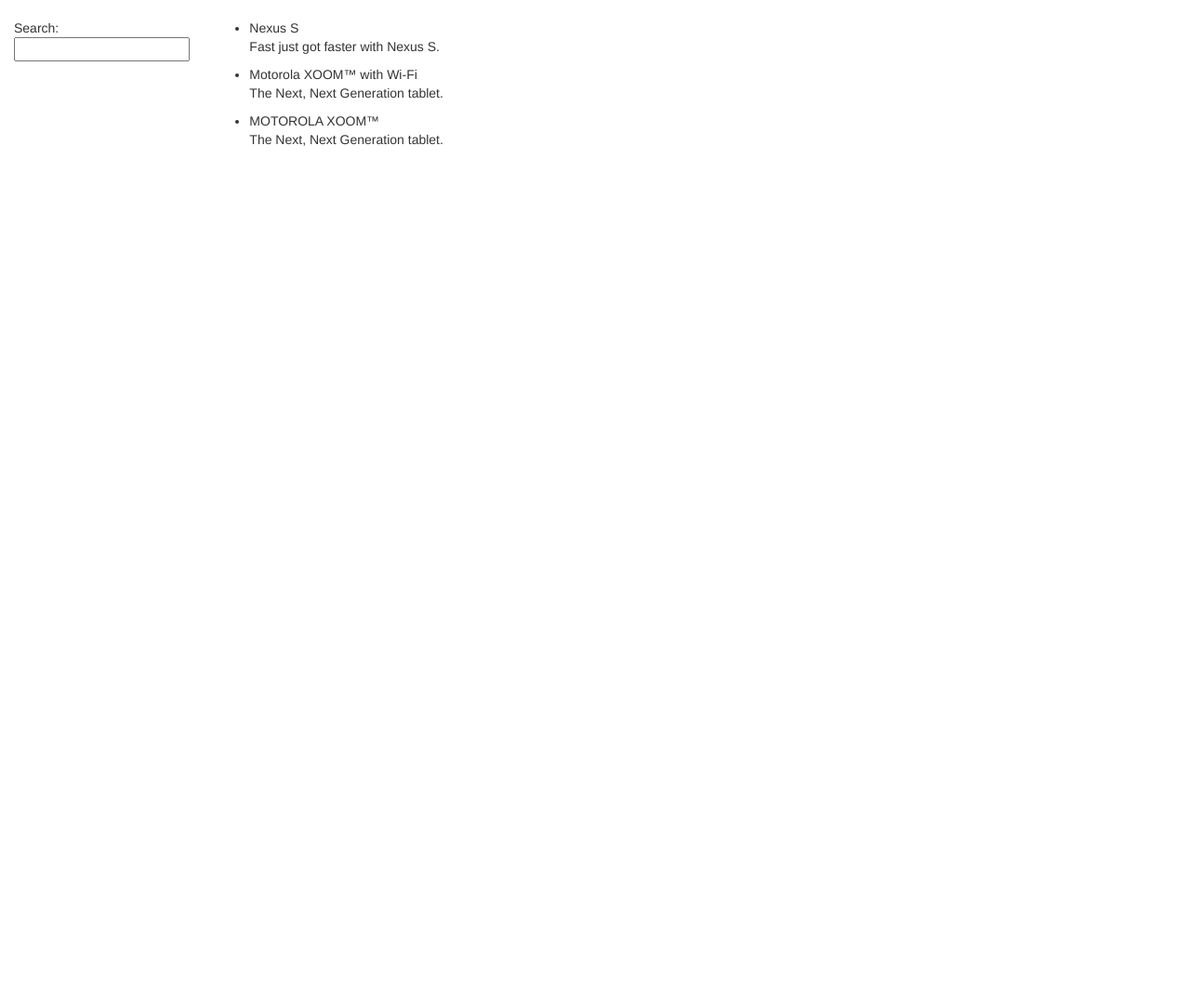
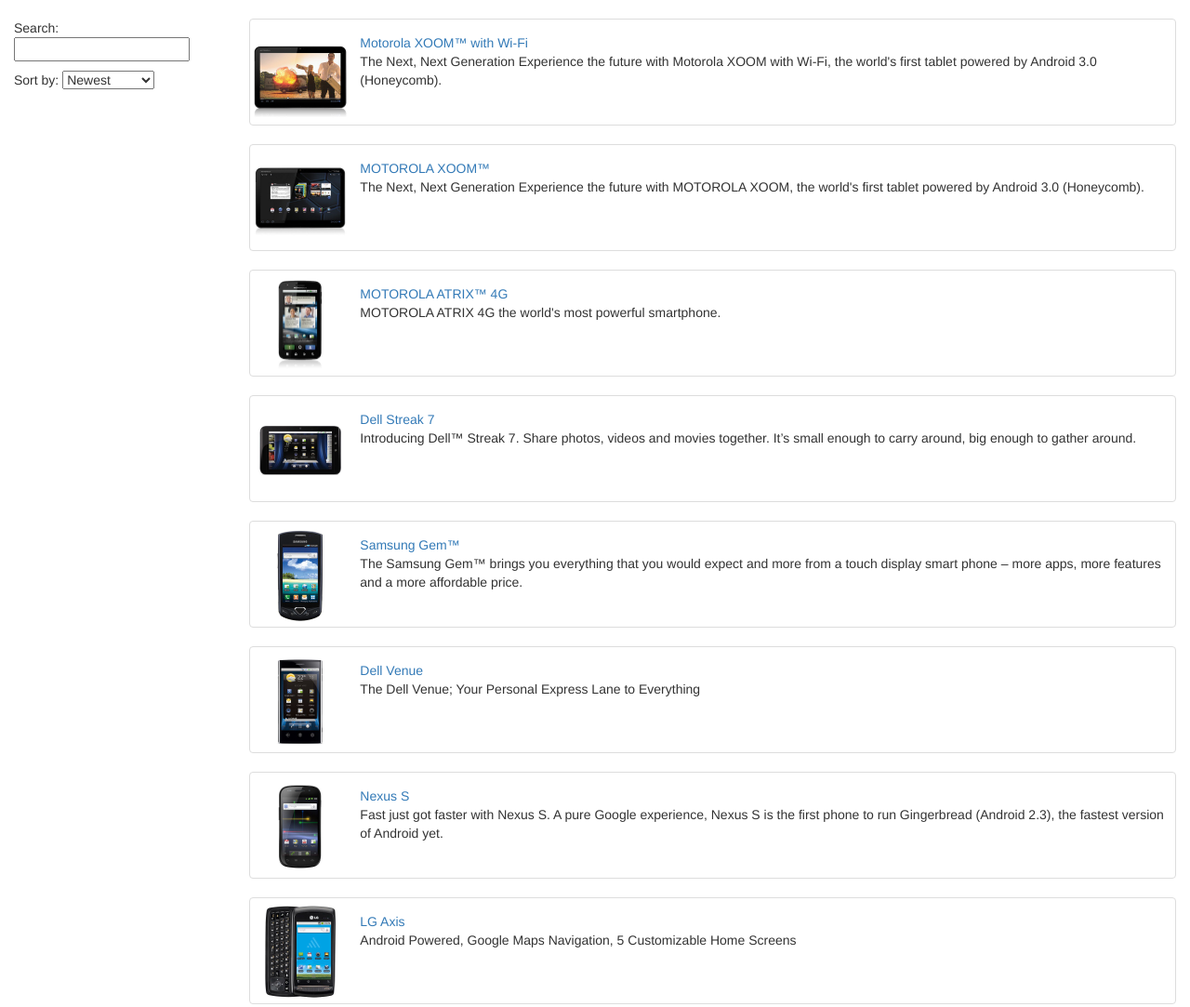
Before and after one commit to Daniel194/JavaScript-Tutorial, a website: page AngularJS/app/index.html in a window 1280 px wide. Shown: the top 1083 px of the page at 93% size. Before the commit the page ends 800 px from the top, so only its background shows below. Drawn offline with nearby package versions, Linux system fonts and the light colour scheme.

Commit message:
AngularJS - Tutorial : 6,7,8

```diff
--- a/AngularJS/app/app.css
+++ b/AngularJS/app/app.css
@@ -1,3 +1,21 @@
 body {
     padding-top: 20px;
 }
+
+.phones {
+    list-style: none;
+}
+
+.phones li {
+    clear: both;
+    height: 115px;
+    padding-top: 15px;
+}
+
+.thumb {
+    float: left;
+    height: 100px;
+    margin: -0.5em 1em 1.5em 0;
+    padding-bottom: 1em;
+    width: 100px;
+}
--- a/AngularJS/app/phone-list/phone-list.component.js
+++ b/AngularJS/app/phone-list/phone-list.component.js
@@ -3,18 +3,12 @@
 // Register `phoneList` component, along with its associated controller and template
 angular.module('phoneList').component('phoneList', {
     templateUrl: 'phone-list/phone-list.template.html',
-    controller: function PhoneListController() {
-        this.phones = [
-            {
-                name: 'Nexus S',
-                snippet: 'Fast just got faster with Nexus S.'
-            }, {
-                name: 'Motorola XOOM™ with Wi-Fi',
-                snippet: 'The Next, Next Generation tablet.'
-            }, {
-                name: 'MOTOROLA XOOM™',
-                snippet: 'The Next, Next Generation tablet.'
-            }
-        ];
-    }
+    controller: ['$http', function PhoneListController($http) {
+        var self = this;
+        self.orderProp = 'age';
+
+        $http.get('phones/phones.json').then(function (response) {
+            self.phones = response.data;
+        });
+    }]
 });
--- a/AngularJS/app/phone-list/phone-list.template.html
+++ b/AngularJS/app/phone-list/phone-list.template.html
@@ -3,15 +3,29 @@
         <div class="col-md-2">
             <!--Sidebar content-->
 
-            Search: <input ng-model="$ctrl.query"/>
+            <p>
+                Search:
+                <input ng-model="$ctrl.query"/>
+            </p>
+
+            <p>
+                Sort by:
+                <select ng-model="$ctrl.orderProp">
+                    <option value="name">Alphabetical</option>
+                    <option value="age">Newest</option>
+                </select>
+            </p>
 
         </div>
         <div class="col-md-10">
             <!--Body content-->
 
             <ul class="phones">
-                <li ng-repeat="phone in $ctrl.phones | filter:$ctrl.query">
-                    <span>{{phone.name}}</span>
+                <li ng-repeat="phone in $ctrl.phones | filter:$ctrl.query | orderBy:$ctrl.orderProp" class="thumbnail">
+                    <a href="#/phones/{{phone.id}}" class="thumb">
+                        <img ng-src="{{phone.imageUrl}}" alt="{{phone.name}}"/>
+                    </a>
+                    <a href="#/phones/{{phone.id}}">{{phone.name}}</a>
                     <p>{{phone.snippet}}</p>
                 </li>
             </ul>
```
Also changed, not shown: AngularJS/app/phone-list/phone-list.component.spec.js (+20 -3 lines), AngularJS/e2e-tests/scenarios.js (+37 -2 lines).
